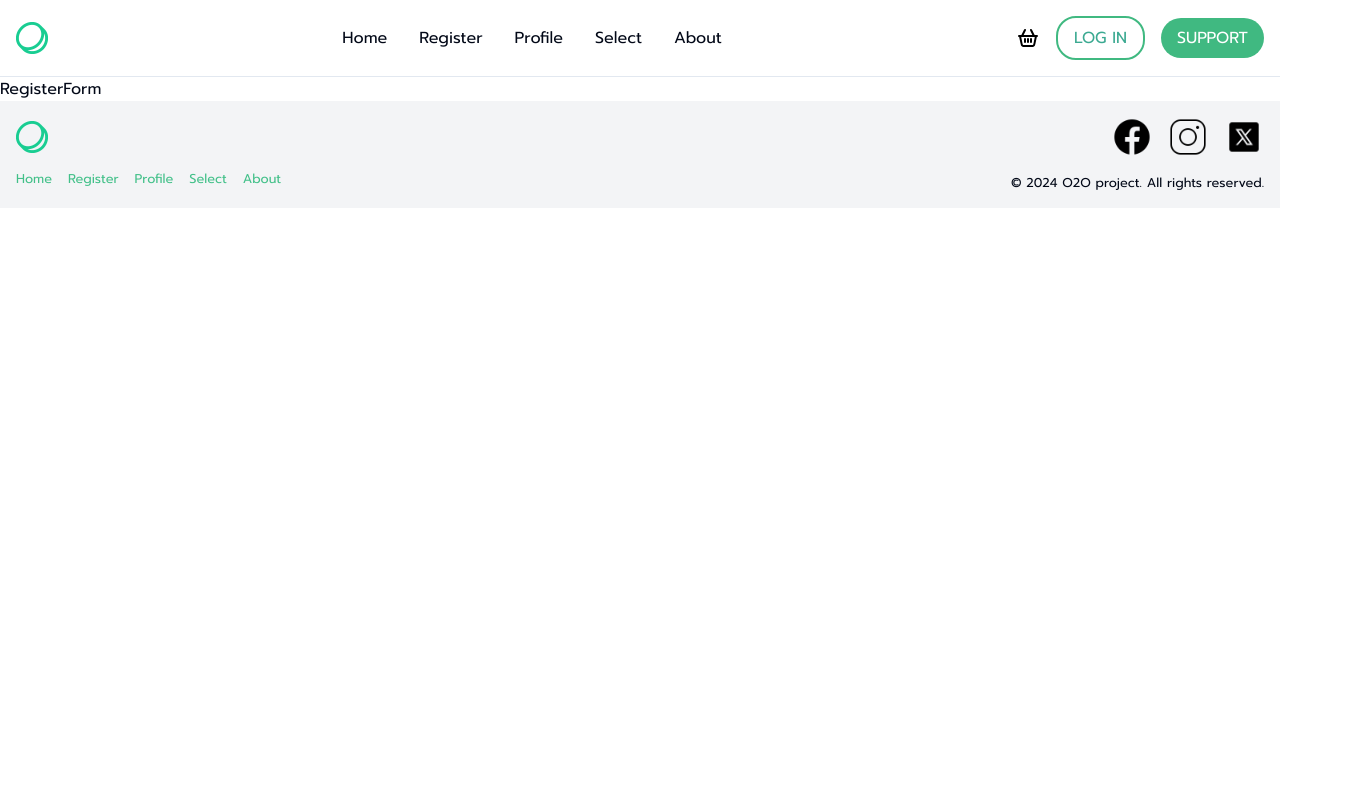
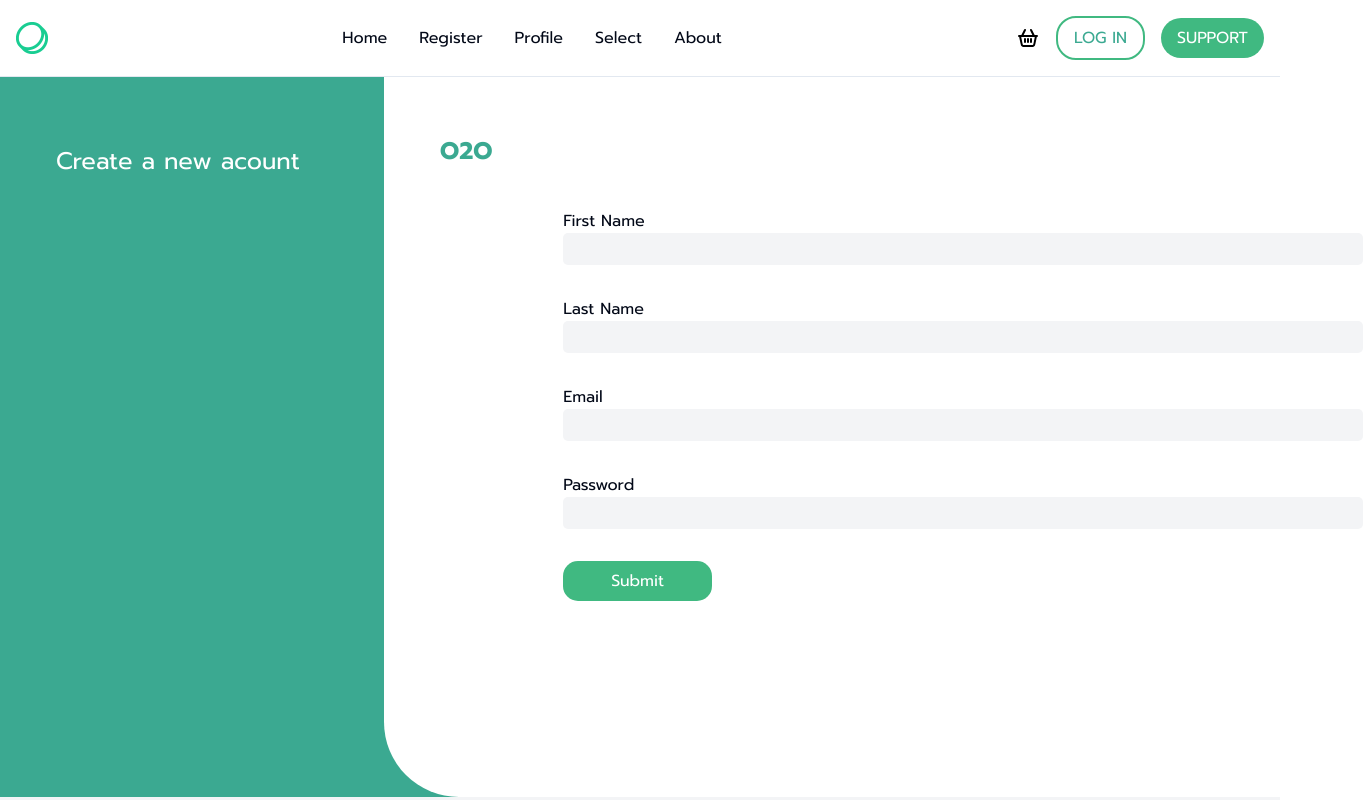
Before and after one commit to chaithawat21/o2o-frontend, a React (Vite) app: page /register in a window 1280 px wide. Shown: the top 800 px of the page, 1363 px wide, since content can reach past the window. Built offline with nearby package versions, Linux system fonts and the light colour scheme.

Commit message:
register form update

```diff
--- a/src/pages/RegisterForm.jsx
+++ b/src/pages/RegisterForm.jsx
@@ -1,9 +1,95 @@
-import React from 'react'
+import React from "react";
+import { useState } from "react";
+import axios from "axios";
+import { useNavigate } from "react-router-dom";
 
 function RegisterForm() {
+  const [input, setInput] = useState({
+    firstname: "",
+    lastname: "",
+    email: "",
+    password: "",
+  });
+
+  const hdlChange = (e) => {
+    setInput((prv) => ({ ...prv, [e.target.name]: e.target.value }));
+  };
+
+  const hdlSubmit = async (e) => {
+    try {
+      e.preventDefault();
+      const respone = await axios.post(
+        "http://localhost:8888/auth/register",
+        input
+      );
+      if (respone.status === 201) {
+        alert("register done");
+      }
+    } catch (err) {
+      alert("Please fill all of the blank");
+    }
+  };
+
   return (
-    <div>RegisterForm</div>
-  )
+    <div className="flex flex-row  h-[45rem]  items-start gap-2.5  relabg-collection-1-background-login relative">
+      <div className="bg-GreenLogin h-[45rem] w-full p-[1rem]">
+          <p className="text-white text-[1.5rem] mt-[50px] pl-10">Create a new acount</p>
+        </div>
+        <div className="bg-white p-[1rem] w-[70%] h-[45rem] rounded-[0_0_0_75px] absolute z-10 right-0">
+        <h1 className="text-GreenLogin font-[700] text-[1.5rem] p-10">O2O</h1>
+        <form className=" flex flex-col absolute left-[20%] gap-[2rem] w-[50rem]">
+          <div className="flex flex-col">
+            <label>First Name</label>
+            <input
+            className="rounded-[5px] px-[1rem] py-[.25rem] bg-gray-100"
+              type="text"
+              name="firstname"
+              value={input.firstname}
+              onChange={hdlChange}
+              required
+            />
+          </div>
+          <div className="flex flex-col">
+            <label>Last Name</label>
+            <input
+            className="rounded-[5px] px-[1rem] py-[.25rem] bg-gray-100"
+              type="text"
+              name="lastname"
+              value={input.lastname}
+              onChange={hdlChange}
+              required
+            />
+          </div>
+          <div className="flex flex-col">
+            <label>Email</label>
+            <input
+            className="rounded-[5px] px-[1rem] py-[.25rem] bg-gray-100"
+              type="email"
+              name="email"
+              value={input.email}
+              onChange={hdlChange}
+              required
+            />
+          </div>
+          <div className="flex flex-col ">
+            <label>Password</label>
+            <input
+            className="rounded-[5px] px-[1rem] py-[.25rem] bg-gray-100 w-[100%]"
+              type="password"
+              name="password"
+              value={input.password}
+              onChange={hdlChange}
+              required
+            />
+          </div>
+          <button
+          className="px-[3rem] py-[.5rem] self-start bg-GreenButton rounded-[15px] hover:opacity-50 text-white"
+           type="submit" onClick={hdlSubmit}>Submit</button>
+        </form>
+        </div>
+
+    </div>
+  );
 }
 
-export default RegisterForm
+export default RegisterForm;
```
